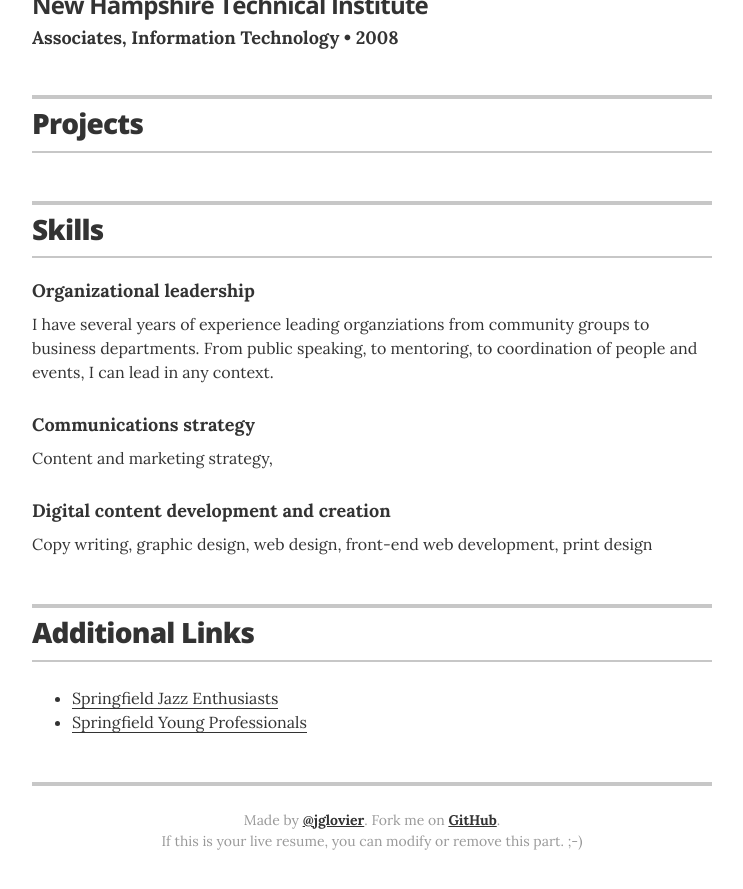
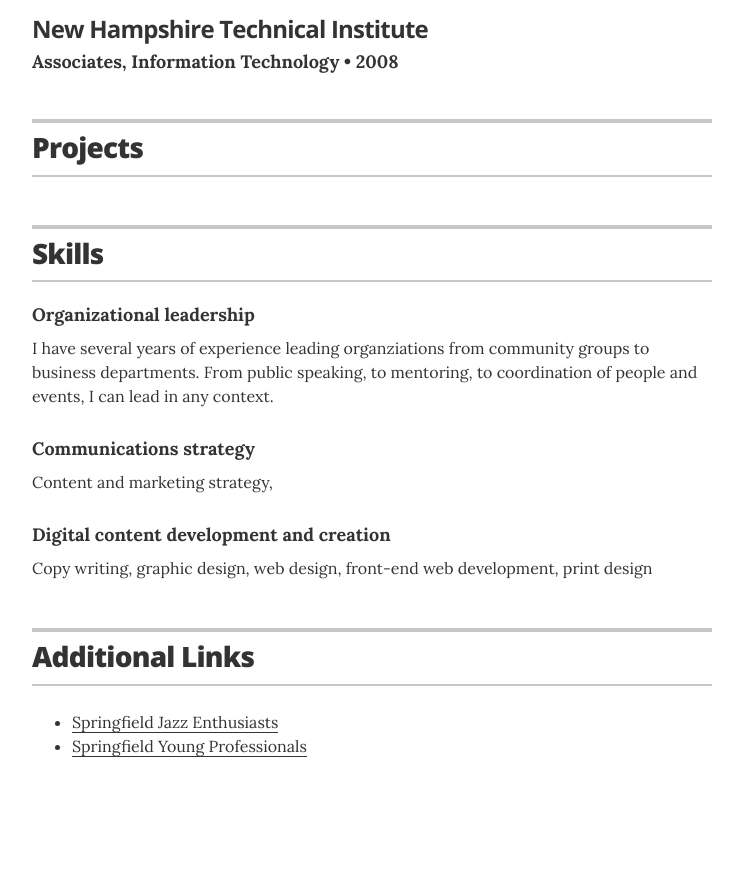
Before and after one commit to jthibeault2005/joshthibeault.me, a Jekyll site: the page built from index.html, in a window 1280 px wide and 900 px high, scrolled down 1273 px. Shown: the top 889 px of the window, without its empty margins (268-1011 px from the left). Built offline with Jekyll 4.4.1, drawn with Linux system fonts in a browser that asks for light colours; after the commit the page ends 2079 px from its top, so only the background shows below that.

Commit message:
Update resume.html

```diff
--- a/_layouts/resume.html
+++ b/_layouts/resume.html
@@ -13,7 +13,7 @@
 
         <!-- You can turn off the avatar in _config.yml by setting to false -->
         {% if site.resume_avatar == 'true' %}
-        <img src="images/avatar.jpg" alt="my photo" class="avatar no-print" itemprop="image">
+        <img src="images/avatar.png" alt="my photo" class="avatar no-print" itemprop="image">
         {% endif %}
 
         <!-- Your name is defined in the _config.yml file -->
@@ -229,10 +229,12 @@
       <!-- end Print Social Links -->
       {% endif %}
 
+<!--
       <footer class="page-footer">
         <p class="footer-line">Made by <a href="http://twitter.com/jglovier">@jglovier</a>. Fork me on <a href="https://github.com/jglovier/resume-template">GitHub</a>.</p>
         <p class="footer-line">If this is your live resume, you can modify or remove this part. ;-)</p>
       </footer>
+-->
 
     </div>
 
```
